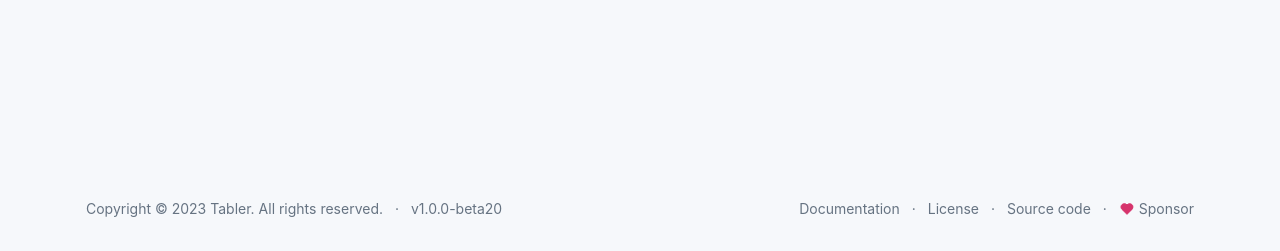
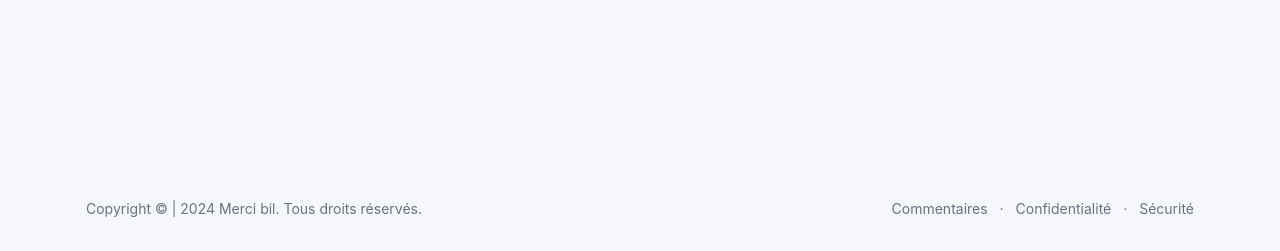
Before and after one commit to Teddere/mercibil-mercibil_ecom, a Django app: page /dashboard/ in a window 1280 px wide. Shown: the part 549-800 px from the top of the page. Run offline with Django 5.2, Linux system fonts and the light colour scheme; some libraries are stand-ins or nearby versions.

Commit message:
footer content completed

```diff
--- a/static/js/dashboard.js
+++ b/static/js/dashboard.js
@@ -25,3 +25,7 @@
 	}
 
 }));
+$(document).ready(function(){
+	console.log("Allo")
+	$('#copyright').html(new Date().getFullYear())
+})
--- a/templates/back/static/footer.html
+++ b/templates/back/static/footer.html
@@ -3,29 +3,23 @@
         <div class="row text-center align-items-center flex-row-reverse">
             <div class="col-lg-auto ms-lg-auto">
                 <ul class="list-inline list-inline-dots mb-0">
-                  <li class="list-inline-item"><a href="https://tabler.io/docs" target="_blank" class="link-secondary" rel="noopener">Documentation</a></li>
-                  <li class="list-inline-item"><a href="./license.html" class="link-secondary">License</a></li>
-                  <li class="list-inline-item"><a href="https://github.com/tabler/tabler" target="_blank" class="link-secondary" rel="noopener">Source code</a></li>
                     <li class="list-inline-item">
-                    <a href="https://github.com/sponsors/codecalm" target="_blank" class="link-secondary" rel="noopener">
-                      <!-- Download SVG icon from http://tabler-icons.io/i/heart -->
-                      <svg xmlns="http://www.w3.org/2000/svg" class="icon text-pink icon-filled icon-inline" width="24" height="24" viewBox="0 0 24 24" stroke-width="2" stroke="currentColor" fill="none" stroke-linecap="round" stroke-linejoin="round"><path stroke="none" d="M0 0h24v24H0z" fill="none"/><path d="M19.5 12.572l-7.5 7.428l-7.5 -7.428a5 5 0 1 1 7.5 -6.566a5 5 0 1 1 7.5 6.572" /></svg>
-                      Sponsor
-                    </a>
+                        <a href="#" class="link-secondary">Commentaires</a>
+                    </li>
+                    <li class="list-inline-item">
+                        <a href="#" class="link-secondary">Confidentialité</a>
+                    </li>
+                    <li class="list-inline-item">
+                        <a href="#" class="link-secondary">Sécurité</a>
                     </li>
                 </ul>
             </div>
             <div class="col-12 col-lg-auto mt-3 mt-lg-0">
                 <ul class="list-inline list-inline-dots mb-0">
                     <li class="list-inline-item">
-                    Copyright &copy; 2023
-                    <a href="." class="link-secondary">Tabler</a>.
-                    All rights reserved.
-                  </li>
-                  <li class="list-inline-item">
-                    <a href="./changelog.html" class="link-secondary" rel="noopener">
-                      v1.0.0-beta20
-                    </a>
+                        Copyright &copy; | <span id="copyright"></span>
+                        <a href="/" class="link-secondary">Merci bil</a>.
+                        Tous droits réservés.
                     </li>
                 </ul>
             </div>
```
Lines whose indentation alone changed are shown as unchanged.
